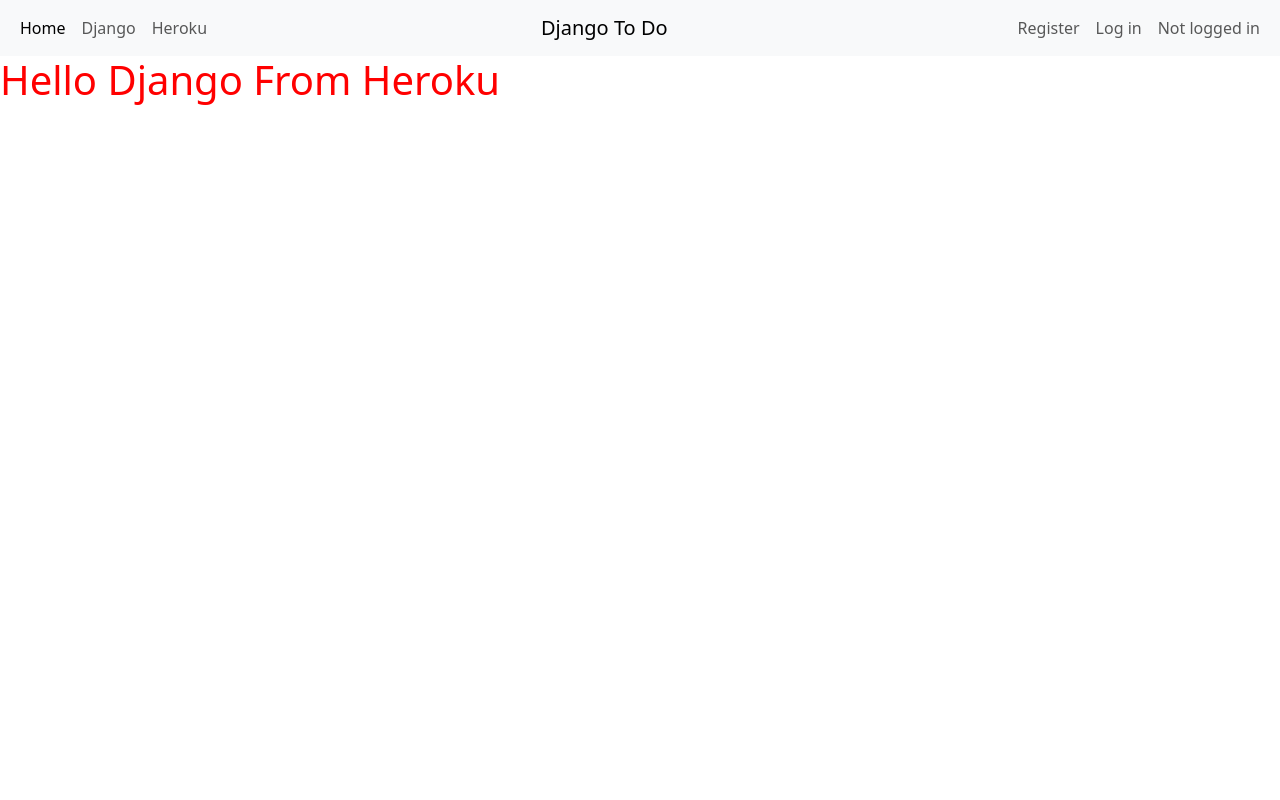
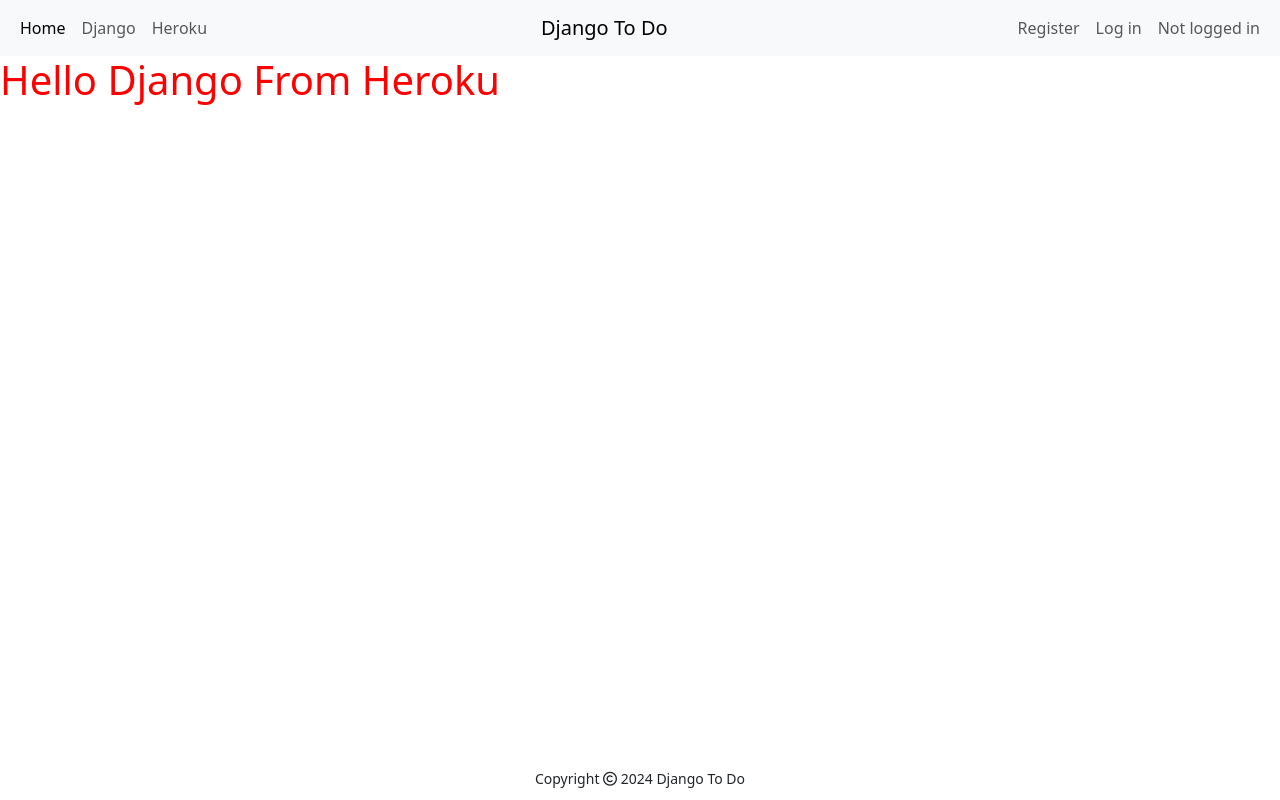
Before and after one commit to craigallendev/django-checklist, a Django app: page / in a window 1280 px wide. Run offline with Django 4.2, Linux system fonts and the light colour scheme; some libraries are stand-ins or nearby versions.

Commit message:
Import fontawsome and set up footer

```diff
--- a/static/css/style.css
+++ b/static/css/style.css
@@ -1,3 +1,16 @@
 h1 {
     color: red;
-    }
+}
+
+/* Body */
+body {
+    display: grid;
+    grid-template-rows: auto 1fr auto;
+    min-height: 100vh;
+}
+
+/* Footer */
+#footer {
+    text-align: center;
+    padding: 10px;
+}
--- a/templates/base.html
+++ b/templates/base.html
@@ -58,10 +58,15 @@
     {% block content %}
     {% endblock %}
 
+    <footer id="footer">
+        <small>Copyright <i class="fa-regular fa-copyright"></i> 2024 Django To Do</small>
+    </footer>
     <!-- Bootstrap JS -->
     <script src="https://cdn.jsdelivr.net/npm/bootstrap@5.3.3/dist/js/bootstrap.bundle.min.js"
         integrity="sha384-YvpcrYf0tY3lHB60NNkmXc5s9fDVZLESaAA55NDzOxhy9GkcIdslK1eN7N6jIeHz" crossorigin="anonymous">
     </script>
+    <!-- Fontawesome -->
+    <script src="https://kit.fontawesome.com/6e7a88330f.js" crossorigin="anonymous"></script>
 </body>
 
 </html>
```
